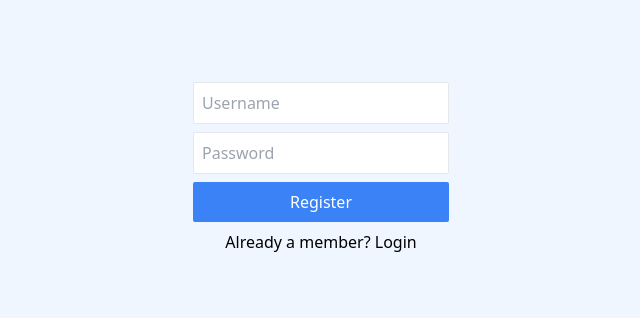
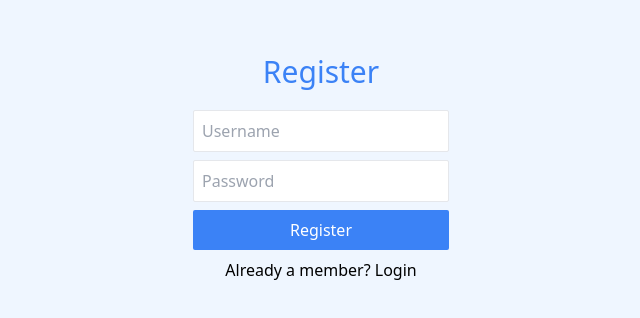
Before and after one commit to vishalkrsharma/chat-app-client, a React (Vite) app: page / in a window 1280 px wide. Shown: the part 232-550 px from the top of the page, without its empty margins (319-959 px from the left). Built offline with nearby package versions, Linux system fonts and the light colour scheme; no server answers.

Commit message:
profile api request fix

```diff
--- a/src/context/UserContext.jsx
+++ b/src/context/UserContext.jsx
@@ -6,15 +6,18 @@ export const UserContext = createContext({});
 export function UserContextProvider({ children }) {
   const [username, setUsername] = useState(null);
   const [id, setId] = useState(null);
+  const [isLoggedIn, setIsLoggedIn] = useState(false);
 
   useEffect(() => {
-    async function getProfile() {
-      const { data } = await axios.get('/profile');
-      setId(data.userId);
-      setUsername(data.username);
+    if (isLoggedIn === true) {
+      async function getProfile() {
+        const { data } = await axios.get('/profile');
+        setId(data.userId);
+        setUsername(data.username);
+      }
+      getProfile();
     }
-    getProfile();
-  }, []);
+  }, [isLoggedIn]);
 
-  return <UserContext.Provider value={{ username, setUsername, id, setId }}>{children}</UserContext.Provider>;
+  return <UserContext.Provider value={{ username, setUsername, id, setId, isLoggedIn, setIsLoggedIn }}>{children}</UserContext.Provider>;
 }
--- a/src/pages/RegisterAndLoginForm.jsx
+++ b/src/pages/RegisterAndLoginForm.jsx
@@ -3,7 +3,7 @@ import axios from 'axios';
 import { UserContext } from '../context/UserContext';
 
 export default function RegisterAnLoginForm() {
-  const { setUsername, setId } = useContext(UserContext);
+  const { setUsername, setId, isLoggedIn, setIsLoggedIn } = useContext(UserContext);
   const [userInfo, setUserInfo] = useState({
     username: '',
     password: '',
@@ -32,6 +32,7 @@ export default function RegisterAnLoginForm() {
         className='w-64 mx-auto'
         onSubmit={handleSubmit}
       >
+        <div className='text-center text-3xl mb-5 text-blue-500'>{isLoginOrRegister === 'login' ? 'Login' : 'Register'}</div>
         <input
           className='block w-full rounded-sm p-2 mb-2 border'
           type='text'
@@ -63,7 +64,14 @@ export default function RegisterAnLoginForm() {
           {isLoginOrRegister === 'login' && (
             <div>
               Dont have an account?&nbsp;
-              <button onClick={() => setIsLoginOrRegister('register')}>Register</button>
+              <button
+                onClick={() => {
+                  setIsLoginOrRegister('register');
+                  setIsLoggedIn(!isLoggedIn);
+                }}
+              >
+                Register
+              </button>
             </div>
           )}
         </div>
```
